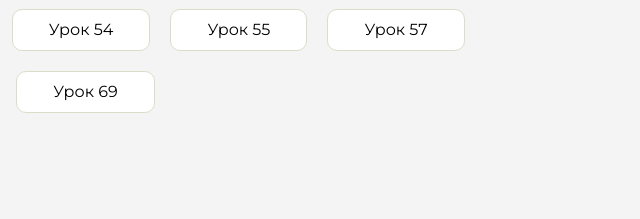
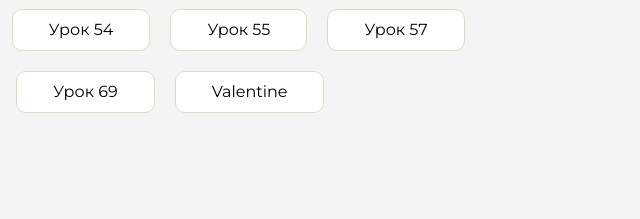
Before and after one commit to omoterigendo/homework, a plain HTML site: page index.html in a window 1280 px wide. Shown: the part 291-510 px from the top of the page, 598-1238 px from the left. Drawn offline with Linux system fonts and the light colour scheme.

Commit message:
Update index.html

```diff
--- a/index.html
+++ b/index.html
@@ -135,6 +135,10 @@
                     <li class="content__list-item">
                         <a href="homework11/index.html">Урок 69</a>
                     </li>
+
+                    <li class="content__list-item">
+                        <a href="valentainday/index.html">Valentine</a>
+                    </li>
                 </ul>
             </div>
             <div class="content__block hidden" id="diplomBlock">
```
